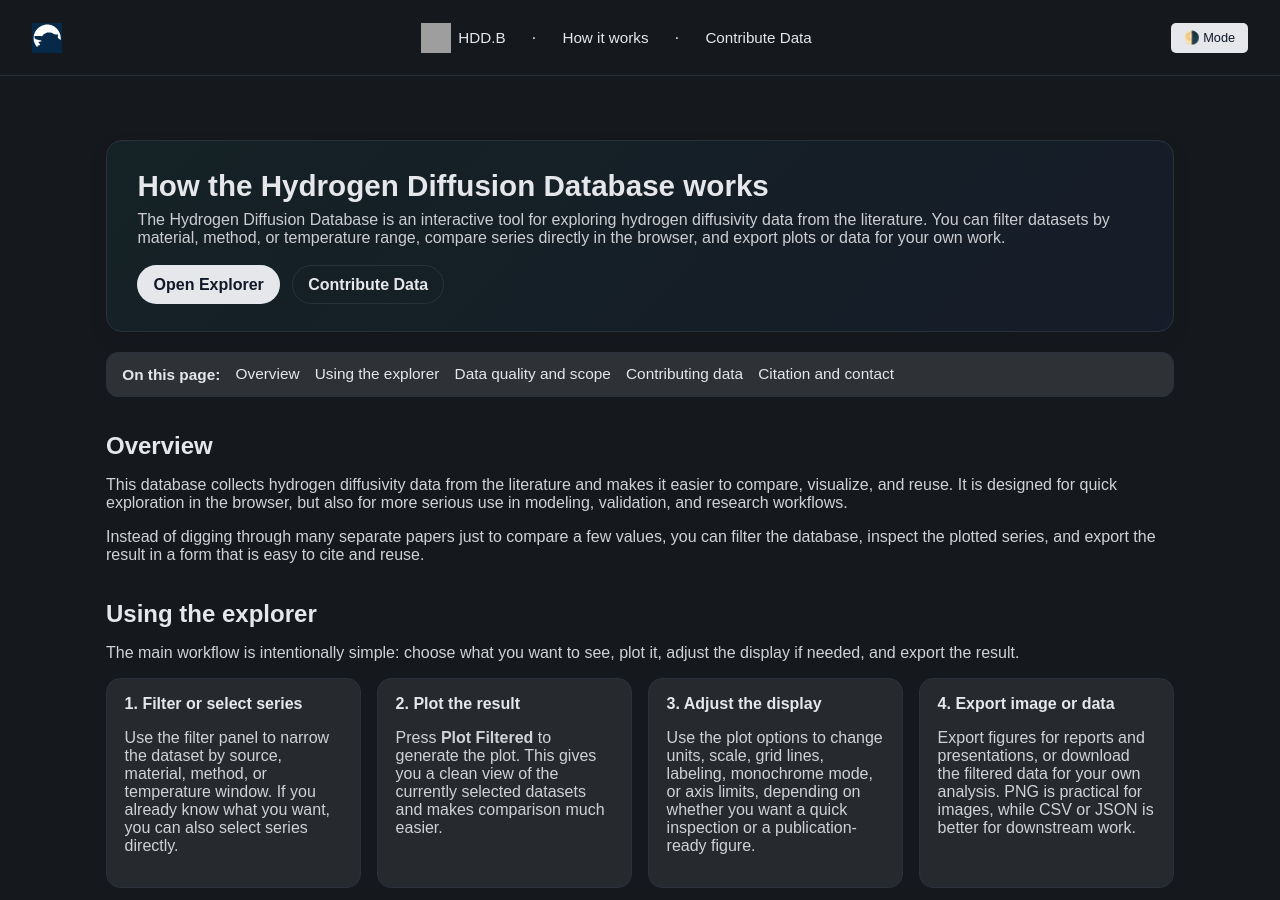
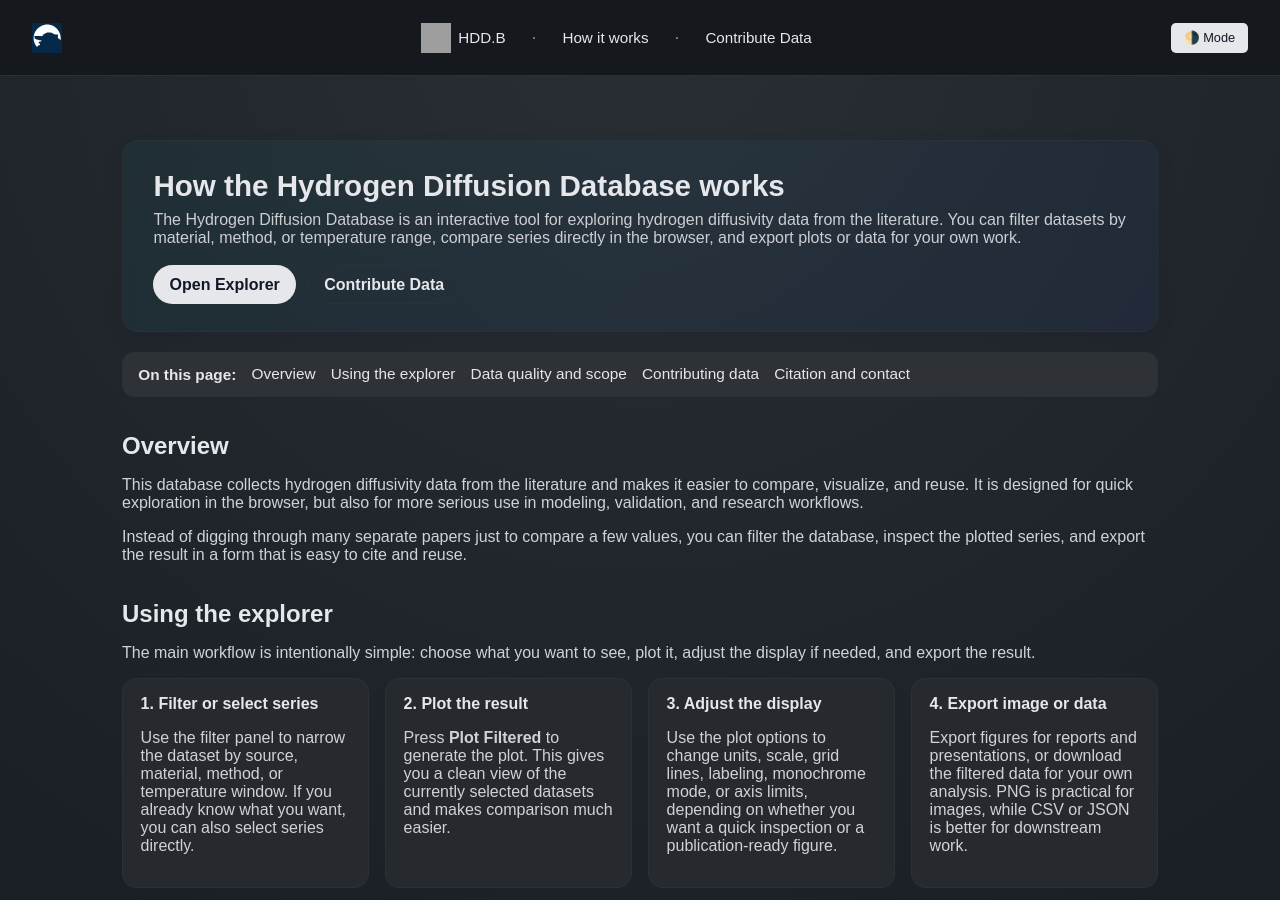
Before and after one commit to DenisCzeskleba/czeskleba.github.io, a Jekyll site: the page built from hdd/docs.md, in a window 1280 px wide and 900 px high. Built offline with Jekyll 4.4.1, drawn with Linux system fonts in a browser that asks for light colours; grey boxes are pictures that could not be loaded.

Commit message:
feat: add conditional stylesheet link for hydrogen diffusion database page

```diff
--- a/_layouts/default.html
+++ b/_layouts/default.html
@@ -6,6 +6,9 @@
   <title>{{ page.title }} | czeskleba.com</title>
   <link rel="icon" href="/assets/logo.svg" type="image/svg+xml" />
   <link rel="icon" href="/assets/favicon.ico" type="image/x-icon" />
+  {% if page.url contains '/hydrogen-diffusion-database/' %}
+    <link rel="stylesheet" href="/hdd/hdd-explorer.css" />
+  {% endif %}
   <style>
     :root {
       --bg: #f6f7f9;
```
